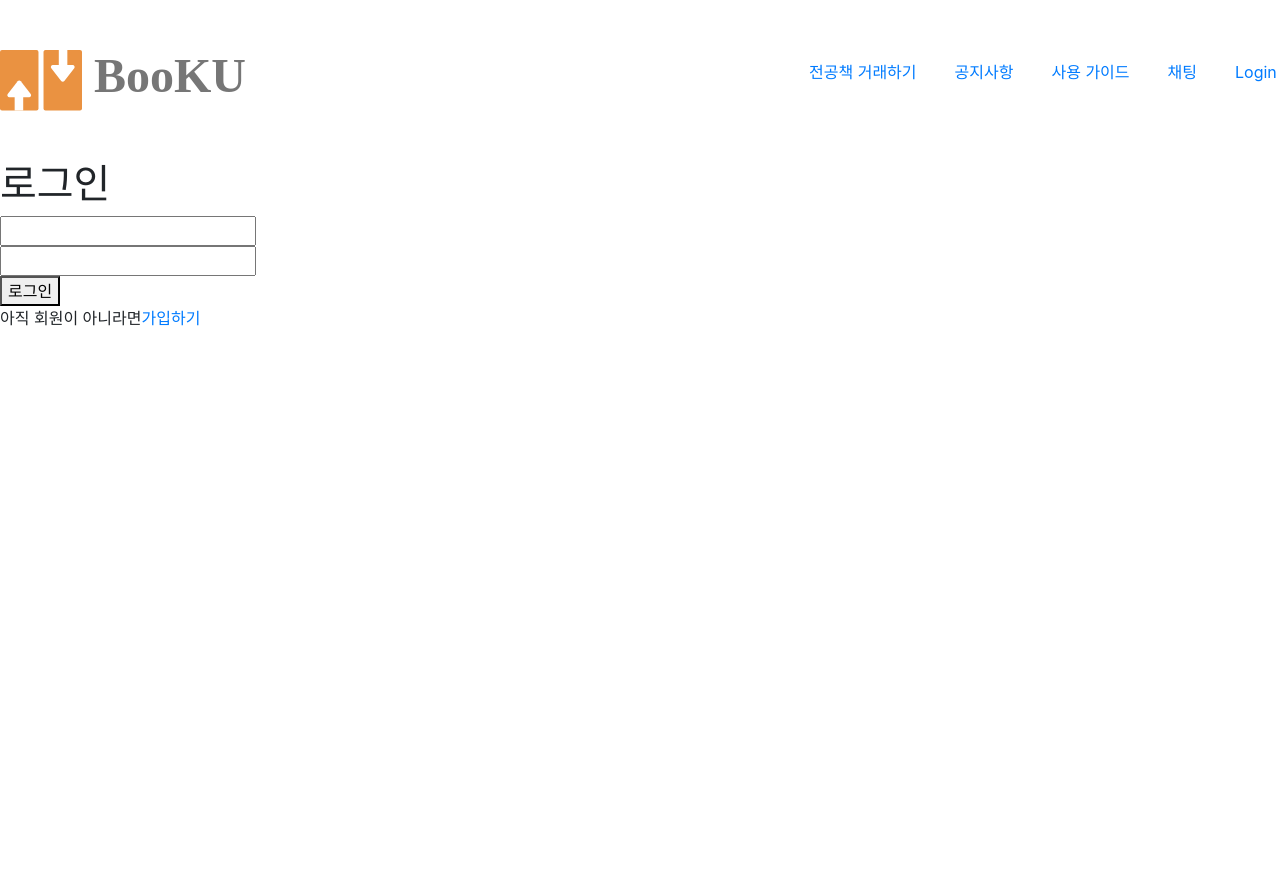
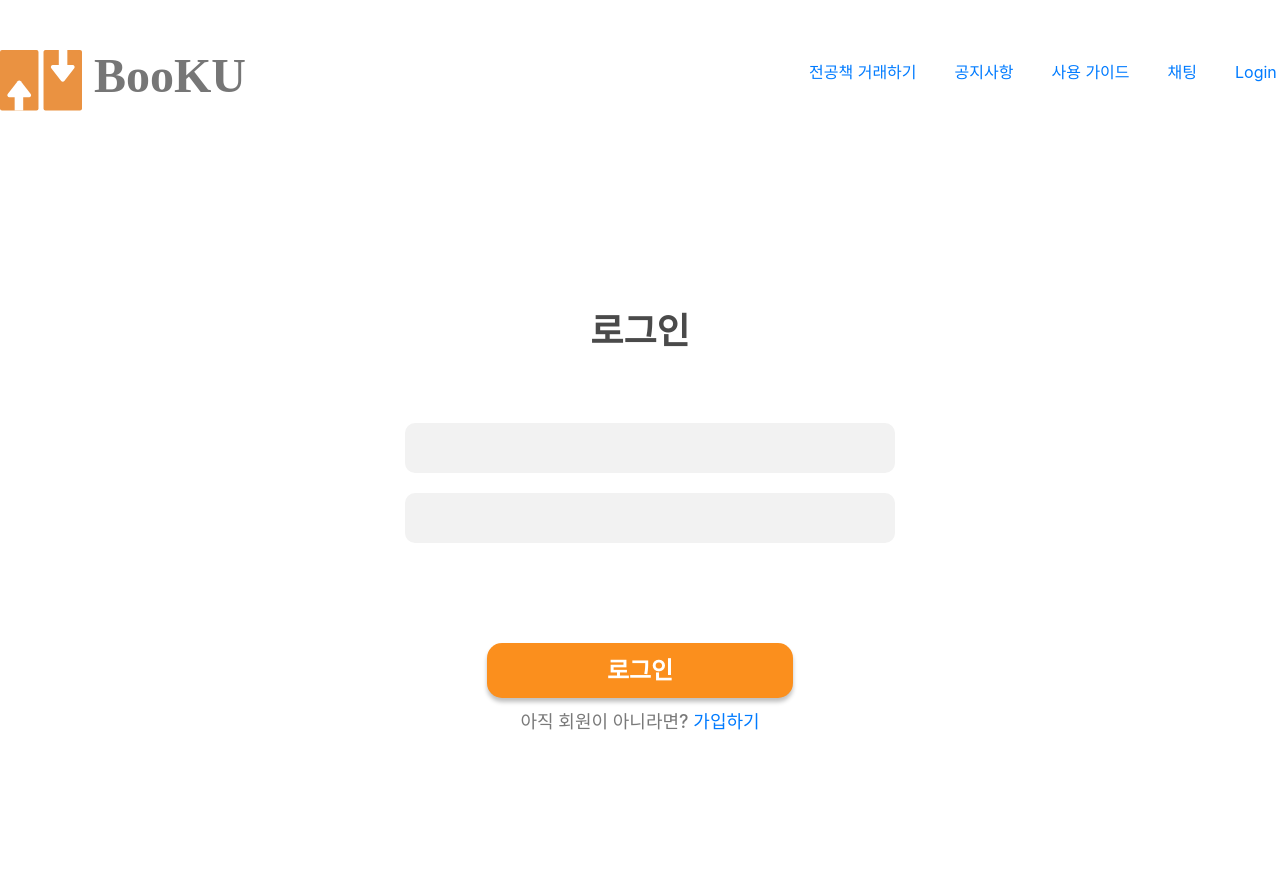
Before and after one commit to jslee7420/BooKU, a Django app: page /login/ in a window 1280 px wide; the page is wider, and only the part inside the window is pictured. Before the commit the page ends 326 px from the top of that part, so only its background shows below. Run offline with Django 3.2, Linux system fonts and the light colour scheme; some libraries are stand-ins or nearby versions.

Commit message:
UPDATE login.html, signup.html, index.html

```diff
--- /dev/null
+++ b/static/css/login.css
@@ -0,0 +1,65 @@
+.container{
+    width:500px;
+    margin:150px auto;
+
+    /* background-color: rgb(135, 135, 151); */
+}
+
+.heading{
+    text-align: center;
+    margin-bottom:70px;
+}
+
+h1{
+    font-family: Inter;
+    font-style: normal;
+    font-weight: 600;
+    font-size: 36px;
+    color: #4A4A4A;
+}
+
+.id, .pwd{
+    margin:20px 0px;
+}
+
+input{
+    width: 490px;
+    height: 50px;
+    background: #F2F2F2;
+    border-radius: 10px;
+    border:none;
+}
+.submit{
+    width: 306px;
+    height: 55px;
+    background: #FB8F1D;
+    box-shadow: 0px 4px 4px rgba(0, 0, 0, 0.25);
+    border-radius: 15px;
+    border:none;
+
+
+    font-family: Inter;
+    font-style: normal;
+    font-weight: 600;
+    font-size: 24px;
+    text-align: center;
+
+    color: #FFFFFF;
+}
+
+.button{
+    margin-top:100px;
+    text-align: center;
+}
+
+.ifnot{
+    margin-top:10px;
+
+    font-family: Inter;
+    font-style: normal;
+    font-weight: 500;
+    font-size: 18px;
+    text-align: center;
+
+    color: #797979;
+}
--- /dev/null
+++ b/static/css/signup.css
@@ -0,0 +1,6 @@
+.signup{
+    width:500px;
+    margin:auto;
+    margin-top:100px;
+    background-color: grey;
+}
--- a/templates/base.html
+++ b/templates/base.html
@@ -7,6 +7,7 @@
     <meta charset="utf-8">
     <meta name="viewport" content="width=device-width, initial-scale=1, shrink-to-fit=no">
     <meta name="description" content="BooKU">
+    <meta name="keywords" content="BooKU">
 
     <title>BooKU</title>
     <!--reset CSS-->
@@ -14,8 +15,9 @@
     <!-- Bootstrap CSS -->
     <link rel="stylesheet" type="text/css" href="{% static 'bootstrap.min.css' %}">
     <!-- custom CSS -->
-    <link rel="stylesheet" type="text/css" href="{% static 'style.css' %}">
     <link rel="stylesheet" type="text/css" href="{% static 'css/navbar.css' %}">
+    {% block styles %}
+    {% endblock %}
 </head>
 
 <body>
--- a/templates/user/login.html
+++ b/templates/user/login.html
@@ -1,23 +1,27 @@
 {% extends "base.html" %}
+{% load static %}
+{% block styles %}
+<link rel="stylesheet" type="text/css" href="{% static 'css/login.css' %}">
+{% endblock %}
 
 {% block content %}
-<div class="login">
+<div class="container">
     <div class="heading"><h1>로그인</h1></div>
     <form method="post" action="{% url 'user:login' %}">
         {% csrf_token %}
         {% include "form_errors.html" %}
         <div class="id">
-            <input type="text">
+            <input type="text" >
         </div>
         <div class="pwd">
             <input type="text">
         </div>
         <div class="button">
-            <button type="submit">로그인</button>
+            <button class="submit" type="submit">로그인</button>
         </div>
     </form>
-    <div class="signup">
-        <span>아직 회원이 아니라면<a href="{% url 'user:signup' %}">가입하기</a></span>
+    <div class="ifnot">
+        <span>아직 회원이 아니라면? <a class="signup" href="{% url 'user:signup' %}">가입하기</a></span>
     </div>
 </div>
 {% endblock %}
```
Also changed, not shown: static/css/index.css (added, +53 -0 lines), templates/index.html (+20 -12 lines), templates/user/signup.html (+40 -8 lines).
